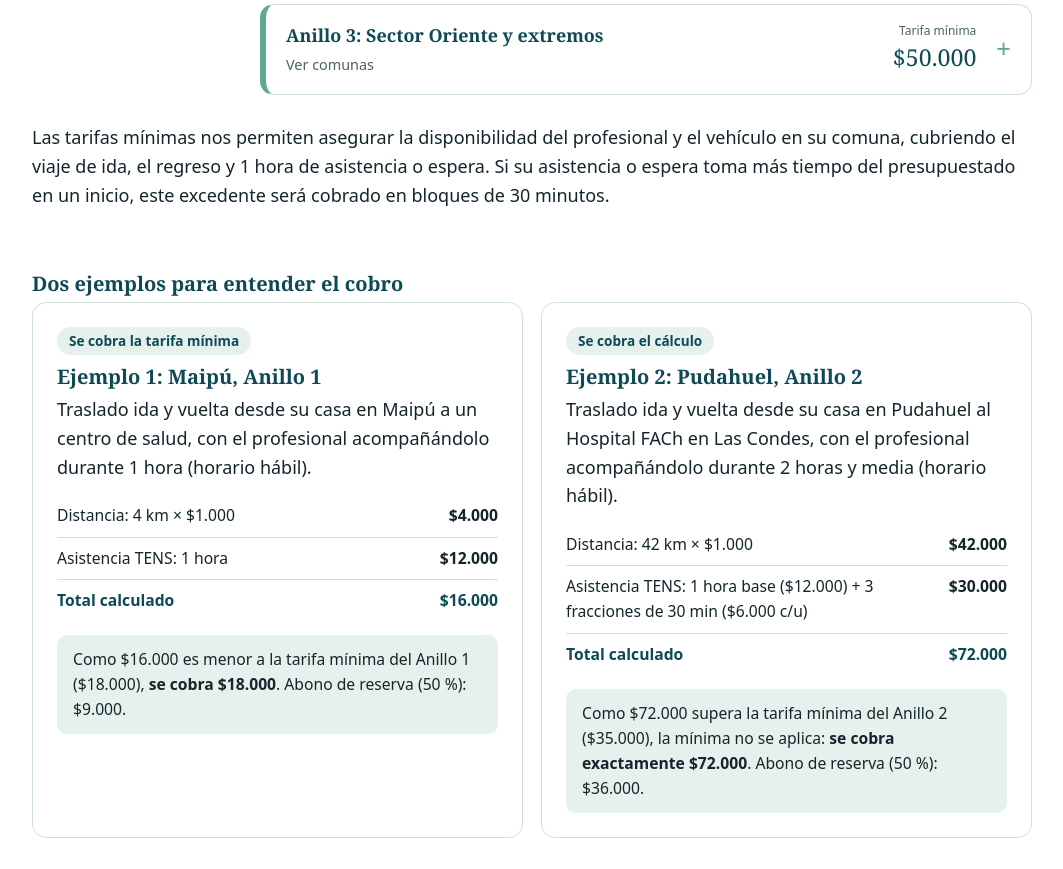
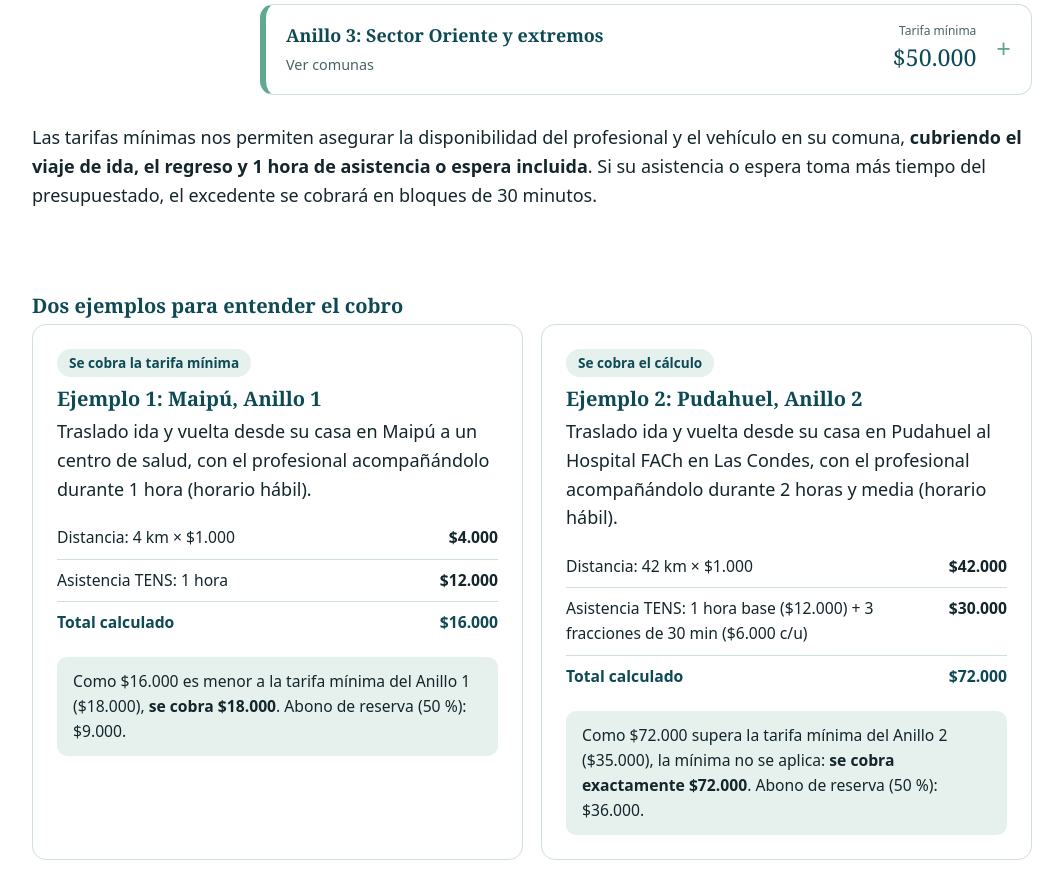
Before and after one commit to Danibouyssieres/Empresa-ADMIN, a plain HTML site: page index.html in a window 1280 px wide. Shown: the part 3148-4017 px from the top of the page, without its empty margins (108-1171 px from the left). Drawn offline with Linux system fonts and the light colour scheme.

Commit message:
style: aumentar padding-bottom a 84px bajo anillos y resaltar cobertura en negrita en index.html

```diff
--- a/index.html
+++ b/index.html
@@ -319,8 +319,8 @@ footer .wrap{display:grid;gap:8px}
         <p class="coms">Alhué, Buin, Colina, Curacaví, El Monte, Isla de Maipo, La Reina, Lampa, Las Condes, Lo Barnechea, María Pinto, Melipilla, Paine, Pirque, Puente Alto, San José de Maipo, San Pedro, Tiltil, Vitacura.</p></details>
     </div>
   </div>
-  <p style="padding-bottom:28px">Las tarifas mínimas nos permiten asegurar la disponibilidad del profesional y el vehículo en su comuna, cubriendo el viaje de ida, el regreso y 1 hora de asistencia o espera. Si su asistencia o espera toma más tiempo del presupuestado en un inicio, este excedente será cobrado en bloques de 30 minutos.</p>
-  <h3 style="margin-top:34px">Dos ejemplos para entender el cobro</h3>
+  <p style="padding-bottom:84px">Las tarifas mínimas nos permiten asegurar la disponibilidad del profesional y el vehículo en su comuna, <b>cubriendo el viaje de ida, el regreso y 1 hora de asistencia o espera incluida</b>. Si su asistencia o espera toma más tiempo del presupuestado, el excedente se cobrará en bloques de 30 minutos.</p>
+  <h3 style="margin-top:0">Dos ejemplos para entender el cobro</h3>
   <div class="grid">
     <article class="card"><span class="tag">Se cobra la tarifa mínima</span><h3>Ejemplo 1: Maipú, Anillo 1</h3>
       <p>Traslado ida y vuelta desde su casa en Maipú a un centro de salud, con el profesional acompañándolo durante 1 hora (horario hábil).</p>
```
